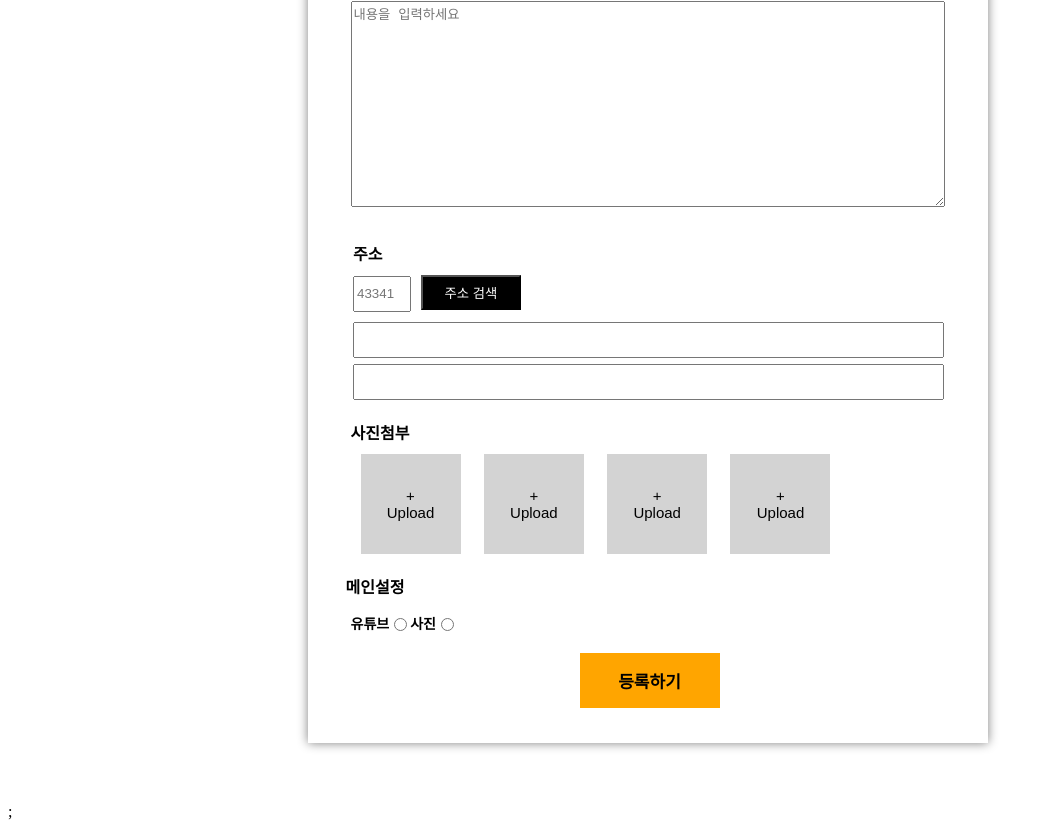
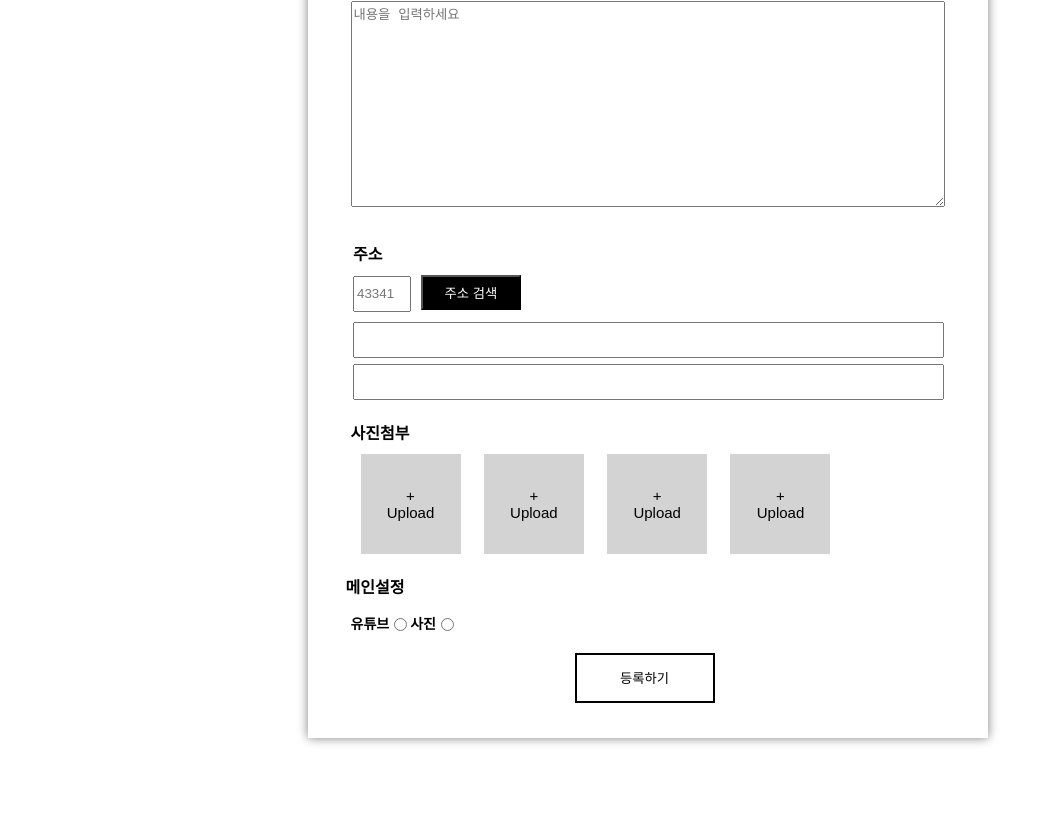
Before and after one commit to isylsy166/Study_React, a Next.js app in the folder project_board/: page /boards/new in a window 1280 px wide. Shown: the part 383-1212 px from the top of the page, without its empty margins (0-1050 px from the left). After the commit the page ends 1189 px from the top, so only its background shows below. Built offline with nearby package versions, Linux system fonts and the light colour scheme.

Commit message:
버튼 css수정

```diff
--- a/project_board/pages/_app.js
+++ b/project_board/pages/_app.js
@@ -7,7 +7,7 @@ export default function App({ Component, pageProps }) {
   });
   return (
     <ApolloProvider client={client}>
-      <Component {...pageProps} />;
+      <Component {...pageProps} />
     </ApolloProvider>
   );
 }
--- a/project_board/styles/board.js
+++ b/project_board/styles/board.js
@@ -152,15 +152,22 @@ export const RadioButton = styled.input`
 `;
 
 export const SubmitButton = styled.button`
-  height: 55px;
   width: 140px;
-  background-color: orange;
-  color: black;
-  font-weight: bold;
-  border: 0px;
-  margin-left: 10px;
-  font-size: 17px;
+  height: 50px;
+  padding: 10px 25px;
+  border: 2px solid #000;
+  font-family: "Lato", sans-serif;
+  font-weight: 500;
+  background: transparent;
   cursor: pointer;
+  transition: all 0.3s ease;
+  position: relative;
+  display: inline-block;
+  transition: all 0.3s ease;
+  :hover {
+    box-shadow: -7px -7px 20px 0px #fff9, -4px -4px 5px 0px #fff9,
+      7px 7px 20px 0px #0002, 4px 4px 5px 0px #0001;
+  }
 `;
 
 export const Error = styled.div`
```
Also changed, not shown: project_board/pages/boards/[boardID]/index.js (+7 -0 lines), project_board/styles/board_detail.js (+32 -3 lines).
